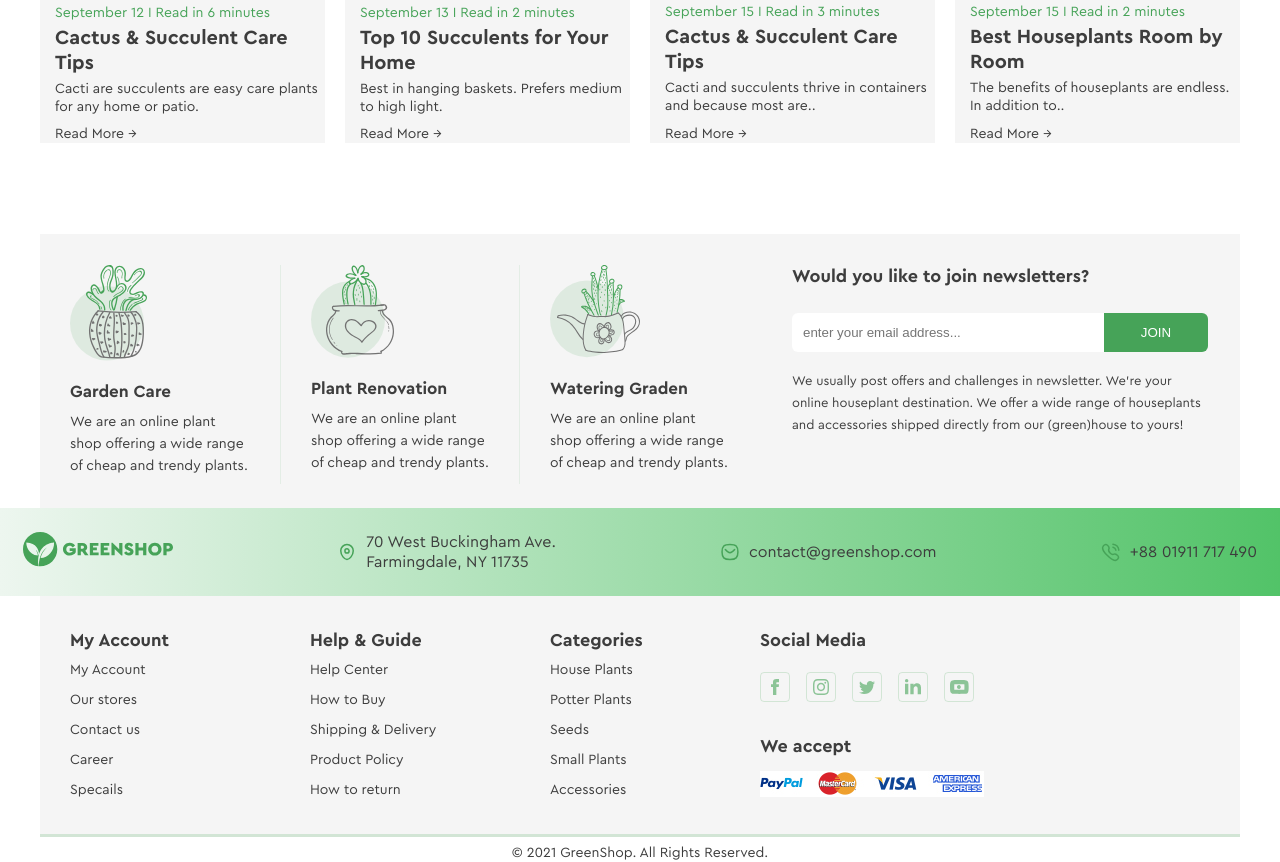
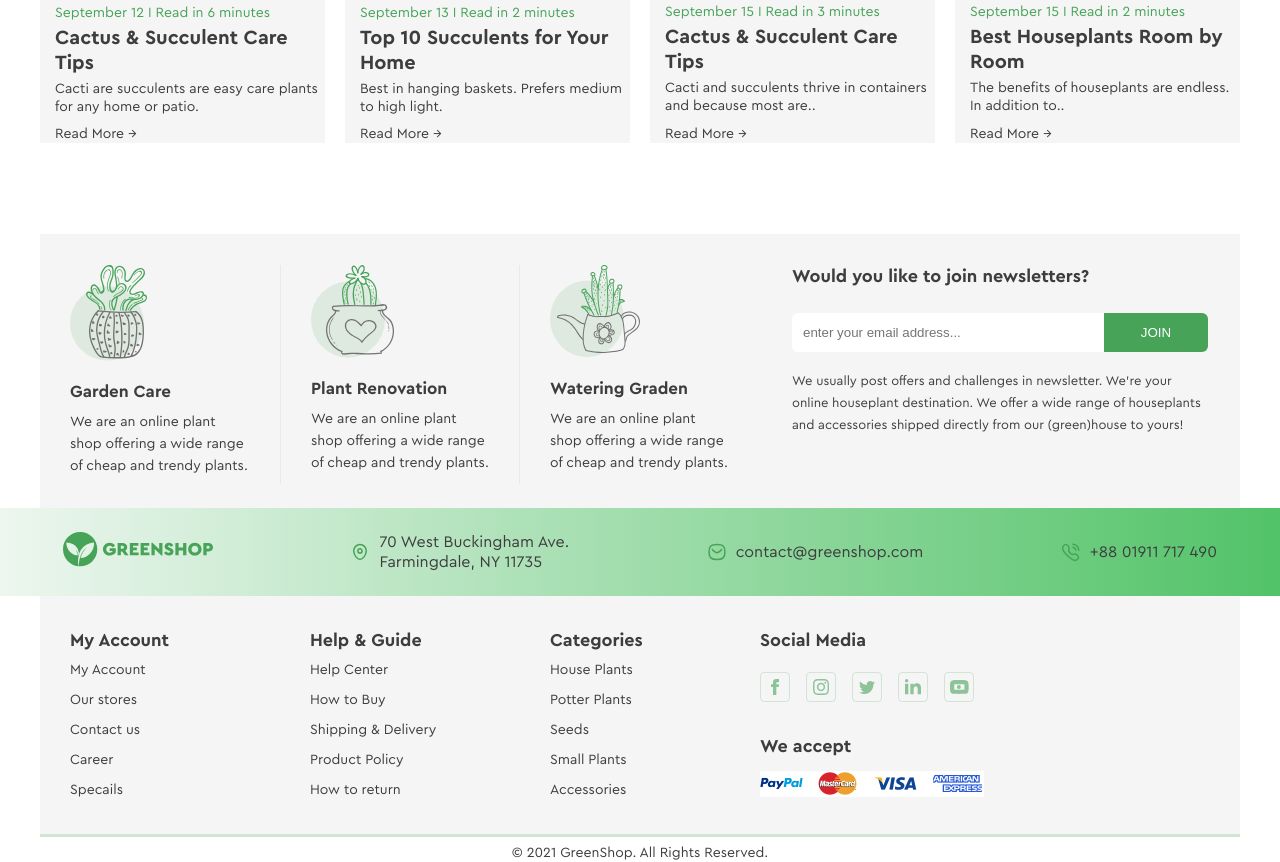
Before and after one commit to smaul7/Background, a plain HTML site: page index.html in a window 1280 px wide. Shown: the part 2889-3751 px from the top of the page. Drawn offline with Linux system fonts and the light colour scheme; files whose address does not match are found by name.

Commit message:
Add files via upload

```diff
--- a/css/style.css
+++ b/css/style.css
@@ -109,6 +109,10 @@ p.joinform-info{
     width: 100%;
     height: 88px;
     background-image: linear-gradient(90deg, #EDF6EF, #52C368);
+}
+
+.gradient-body{
+    height: 88px;
     padding: 0 23px;
     display: flex;
     justify-content: space-between;
--- a/index.html
+++ b/index.html
@@ -991,6 +991,8 @@
     </footer>
     </div>
         <div class="gradient">
+        <div class="wrapper">
+            <div class="gradient-body">
             <a href="#"><svg width="150" height="35" viewBox="0 0 150 35" fill="none" xmlns="http://www.w3.org/2000/svg">
                 <g clip-path="#(#clip0_1_1069)">
                 <path d="M17.15 0C7.67748 0 0 7.67746 0 17.15C0 26.0201 6.73548 33.3175 15.3711 34.207C14.8496 29.9134 15.0436 26.4001 15.7067 23.5135C15.3347 21.7225 14.4898 19.0703 12.5734 17.1864C12.5734 17.1864 13.8348 19.0784 14.5181 21.6214C14.5181 21.6255 14.5221 21.6295 14.5221 21.6335C14.5949 21.9044 14.6596 22.1793 14.7162 22.4623C14.7283 22.527 14.7404 22.5917 14.7526 22.6604C14.8051 22.9515 14.8536 23.2426 14.886 23.5418C5.19513 22.3532 3.12921 13.6569 3.35561 10.3781C13.665 10.9482 15.7754 17.8292 16.0827 22.0985C19.4585 11.0412 30.1843 10.4024 31.0697 10.3781C31.4538 18.8763 25.1509 25.5026 17.6149 26.0807C17.6635 25.8503 17.7201 25.6198 17.7767 25.3934C17.7928 25.3247 17.813 25.26 17.8333 25.1913C17.8777 25.0296 17.9222 24.8679 17.9748 24.7061C17.995 24.6374 18.0192 24.5646 18.0394 24.4959C18.096 24.318 18.1567 24.1442 18.2173 23.9663C18.2335 23.9259 18.2456 23.8854 18.2618 23.845C18.3386 23.6348 18.4195 23.4326 18.5003 23.2305C18.5084 23.2143 18.5125 23.1941 18.5205 23.1779C18.5205 23.1779 18.5205 23.1779 18.5246 23.1779C20.4571 18.5043 24.0229 15.4439 24.0229 15.4439C17.0247 19.4868 15.8441 29.9983 15.6582 34.2231C16.1514 34.2676 16.6446 34.2999 17.15 34.2999C26.6225 34.2999 34.3 26.6225 34.3 17.15C34.3 7.67746 26.6225 0 17.15 0Z" fill="#46A358"/>
@@ -1027,6 +1029,8 @@
                 <path d="M11.9604 5.24425C13.4363 5.53091 14.5896 6.68508 14.8771 8.16091" stroke="#46A358" stroke-width="1.5" stroke-linecap="round" stroke-linejoin="round"/>
                 <path fill-rule="evenodd" clip-rule="evenodd" d="M6.41709 13.5825C0.668773 7.83352 1.48617 5.20096 2.09214 4.35263C2.16999 4.21552 4.08875 1.34323 6.14551 3.02839C11.2507 7.23288 4.78761 6.63843 9.07452 10.9261C13.3623 15.2128 12.767 8.74996 16.9716 13.8541C18.6568 15.9117 15.7844 17.8303 15.6482 17.9073C14.7998 18.5141 12.1663 19.3315 6.41709 13.5825Z" stroke="#46A358" stroke-width="1.5" stroke-linecap="round" stroke-linejoin="round"/>
                 </svg>+88 01911 717 490</a>
+            </div>
+        </div>
         </div>
 
         <div class="wrapper">
```
